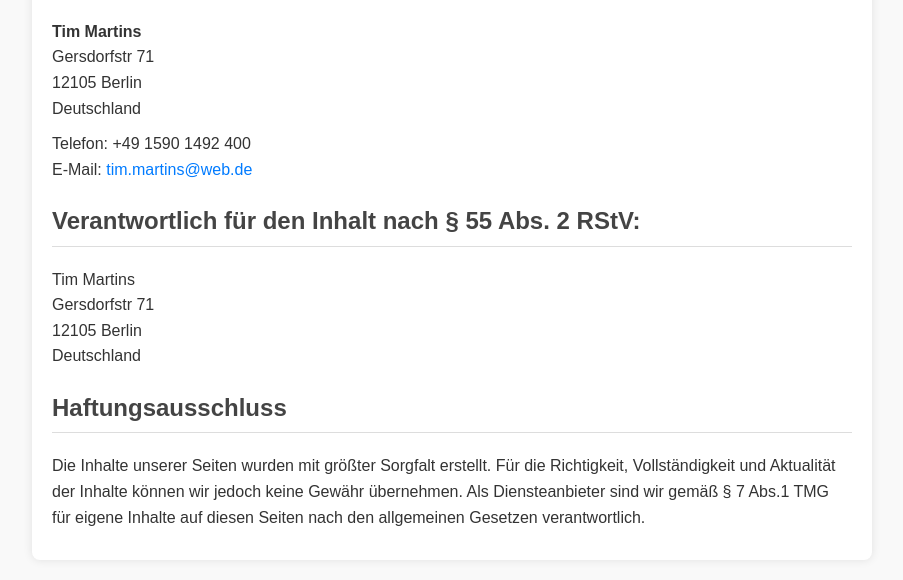
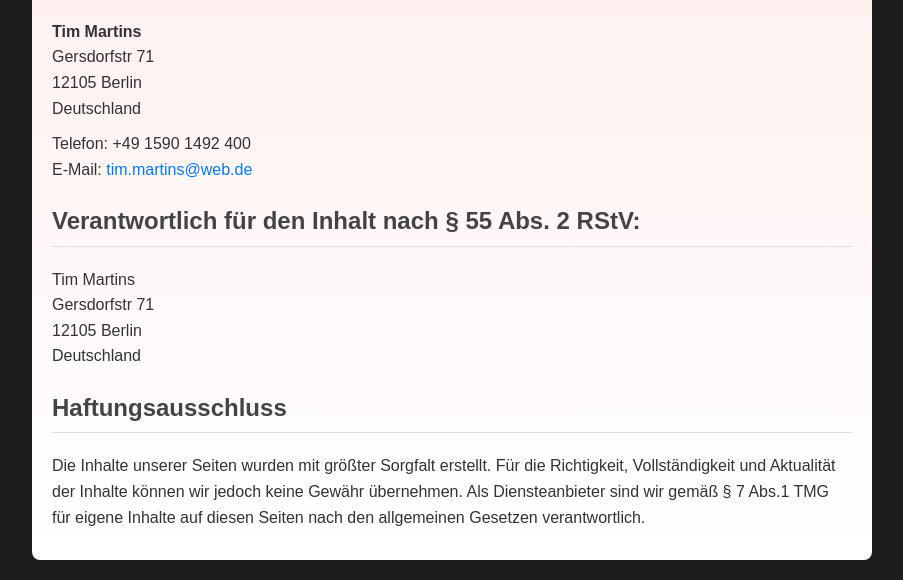
Before and after one commit to bruellkeafer/martimi_datenschutz_und_impressum, a plain HTML site: page index.html in a window 1280 px wide. Shown: the part 420-1000 px from the top of the page, without its empty margins (188-1091 px from the left). Drawn offline with Linux system fonts and the light colour scheme.

Commit message:
edit Datenschutzerklärung

```diff
--- a/index.html
+++ b/index.html
@@ -10,16 +10,17 @@
             line-height: 1.6;
             margin: 0;
             padding: 20px;
-            background-color: #f9f9f9;
+            background-color: #1d1d1d;
             color: #333;
         }
         .container {
             max-width: 800px;
             margin: 0 auto;
-            background: #fff;
+            background: linear-gradient(#ffe7e7, #ffffff);
             padding: 20px;
             border-radius: 8px;
             box-shadow: 0 0 10px rgba(0, 0, 0, 0.1);
+
         }
         h1, h2 {
             color: #444;
```
